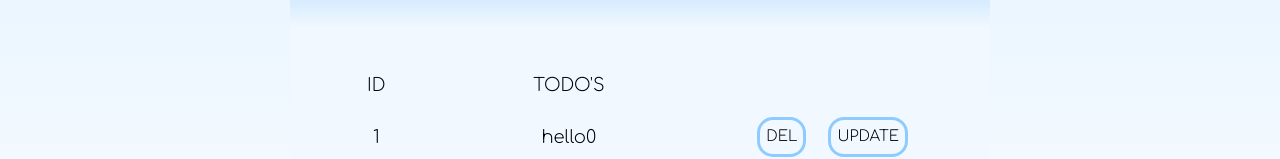
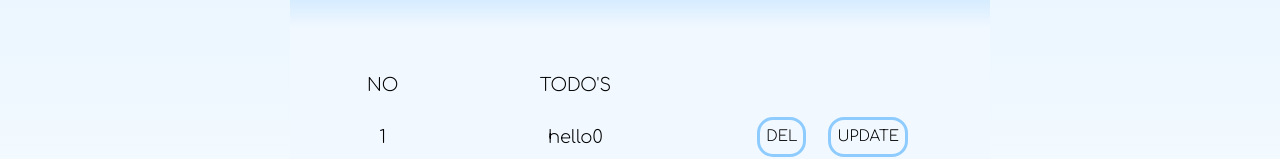
Before and after one commit to soonki-98/date-picker, a React (Create React App) app: page / in a window 1280 px wide. Shown: the part 296-455 px from the top of the page. Built offline with nearby package versions, Linux system fonts and the light colour scheme.

Commit message:
TodoLists에서 ID -> NO 변경

```diff
--- a/src/frontend/components/TodoList/TodoLists.js
+++ b/src/frontend/components/TodoList/TodoLists.js
@@ -23,7 +23,7 @@ function TodoLists() {
       <table>
         <thead>
           <tr>
-            <td id="index">ID</td>
+            <td id="index">NO</td>
             <td id="text">TODO'S</td>
             <td id="del"></td>
           </tr>
```
